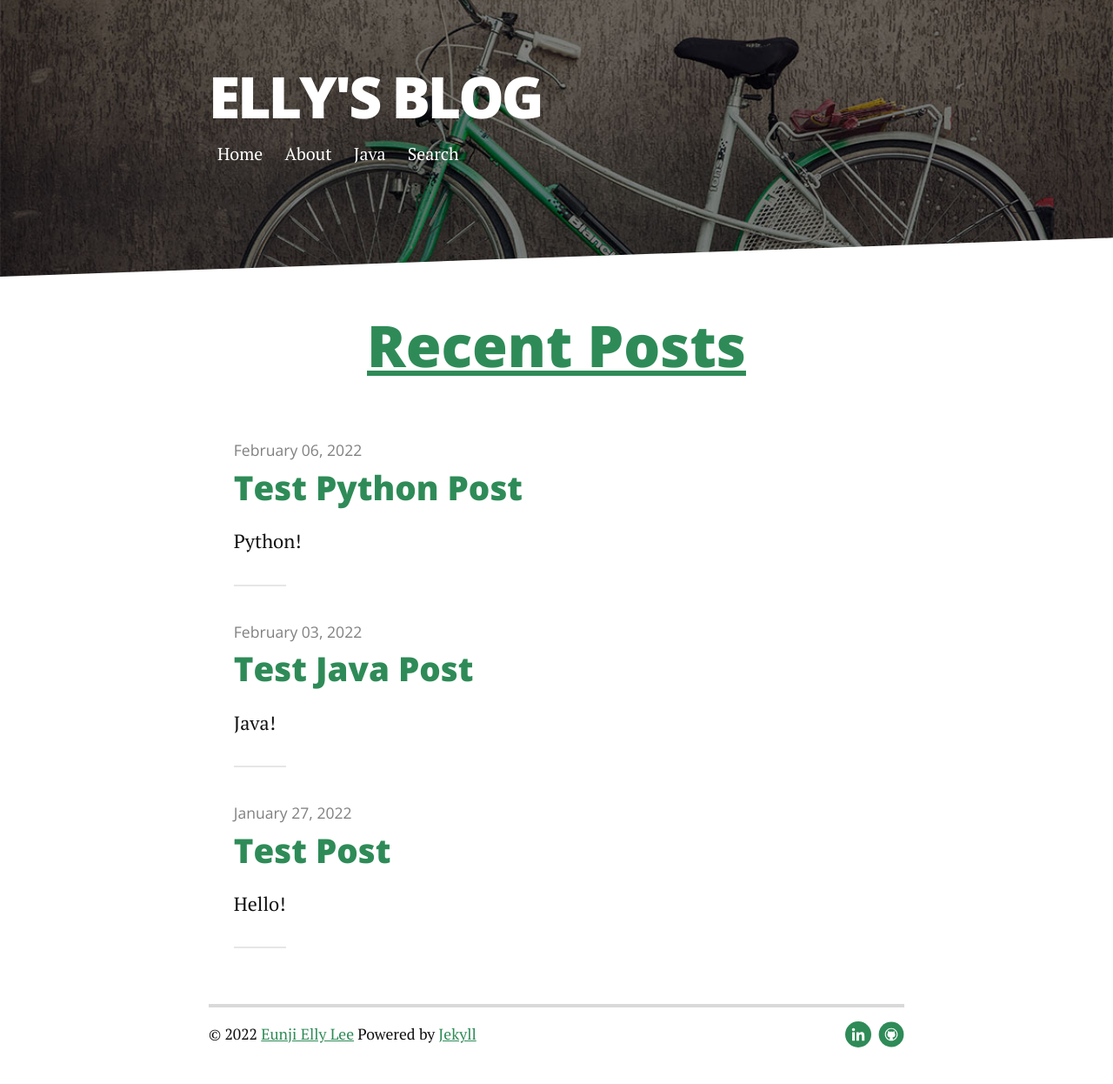
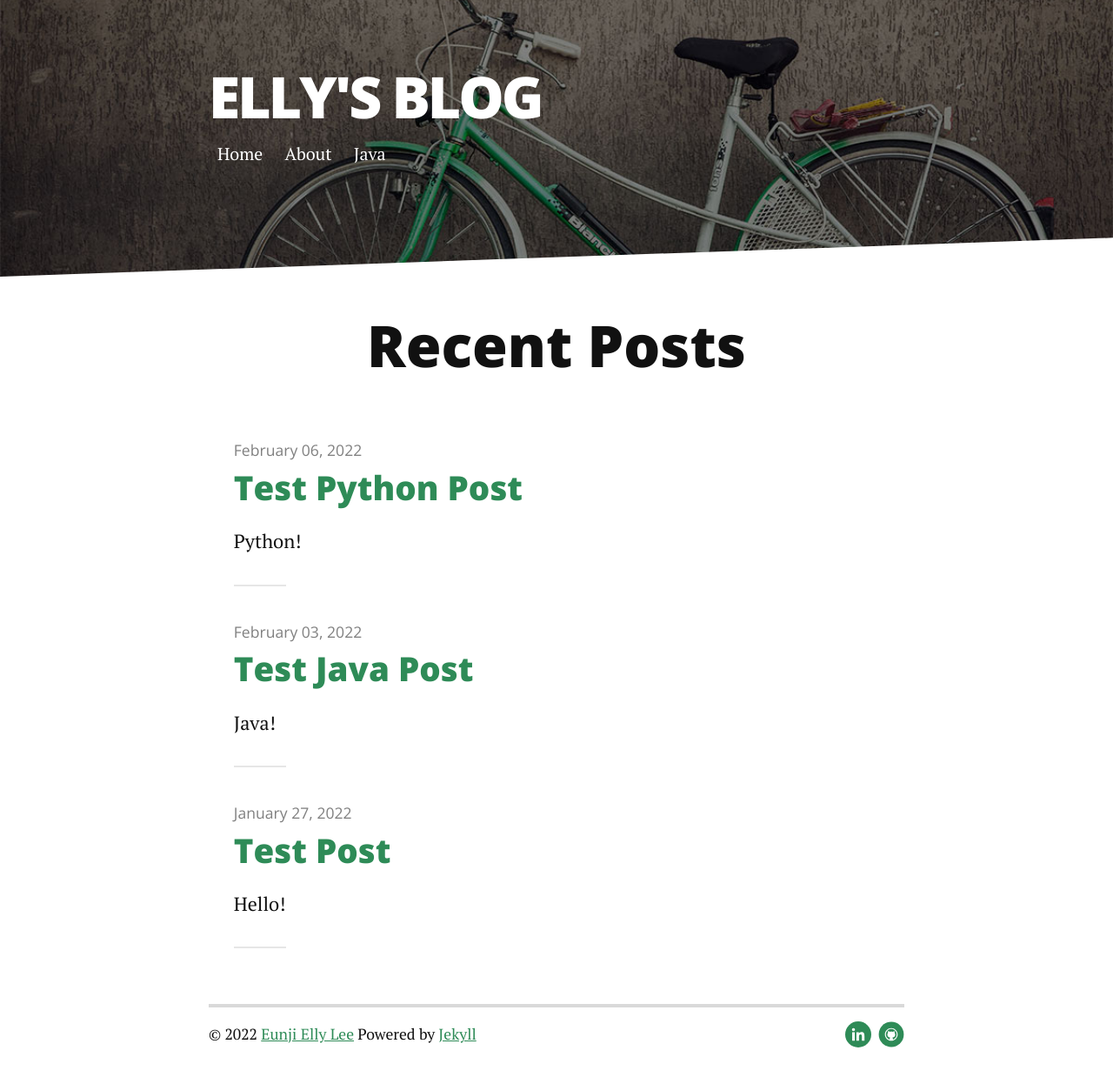
Before and after one commit to Eunji-Elly-Lee/eunji-elly-lee.github.io, a Jekyll site: the page built from index.html, in a window 1280 px wide. Shown: the whole page at 87% size. Built offline with Jekyll 4.4.1, drawn with Linux system fonts in a browser that asks for light colours; nearby versions of some CDN libraries; the list of posts is cut into pages by our own code.

Commit message:
Update header.html

```diff
--- a/_includes/header.html
+++ b/_includes/header.html
@@ -17,7 +17,6 @@
                     {% endif %}
                  {% endif %}
                  {% endfor %}
-                 <li><a href="/search.html">Search</li>
              </ul>
          </nav>
      </div>
```
